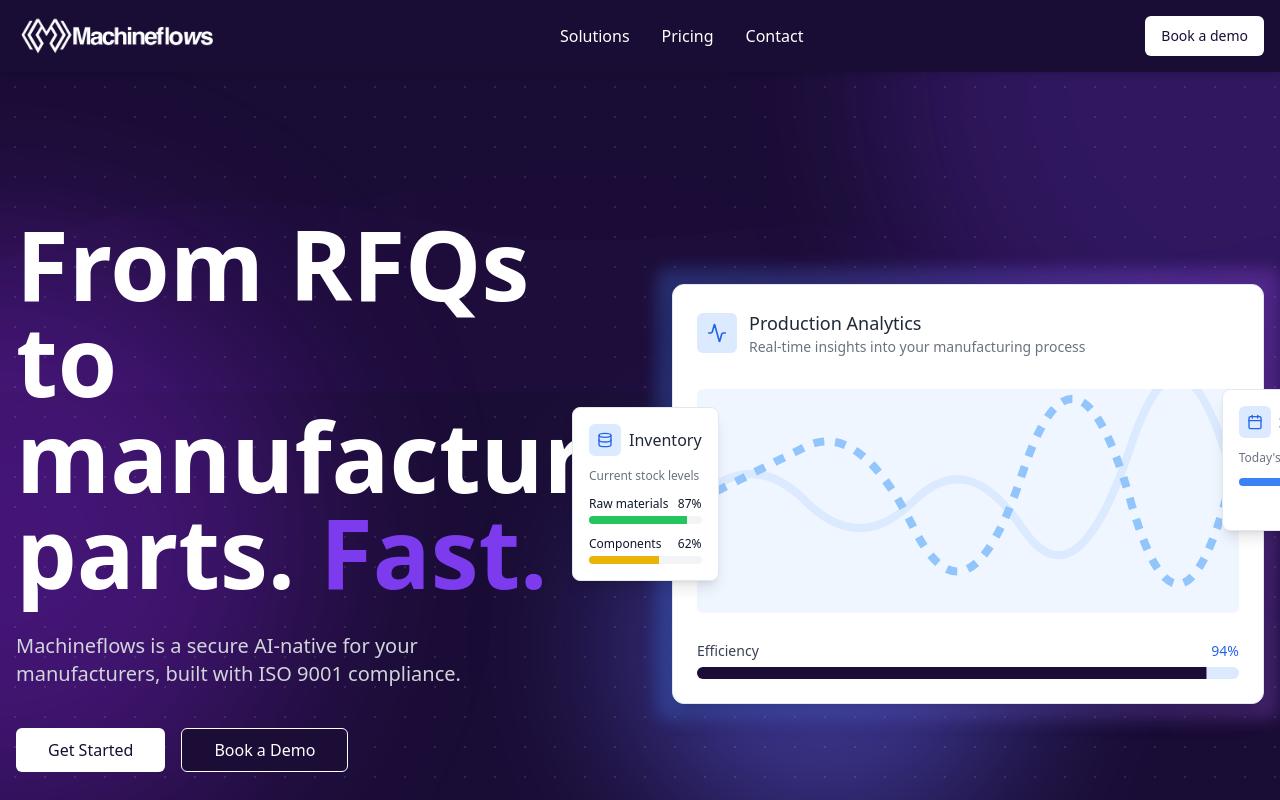
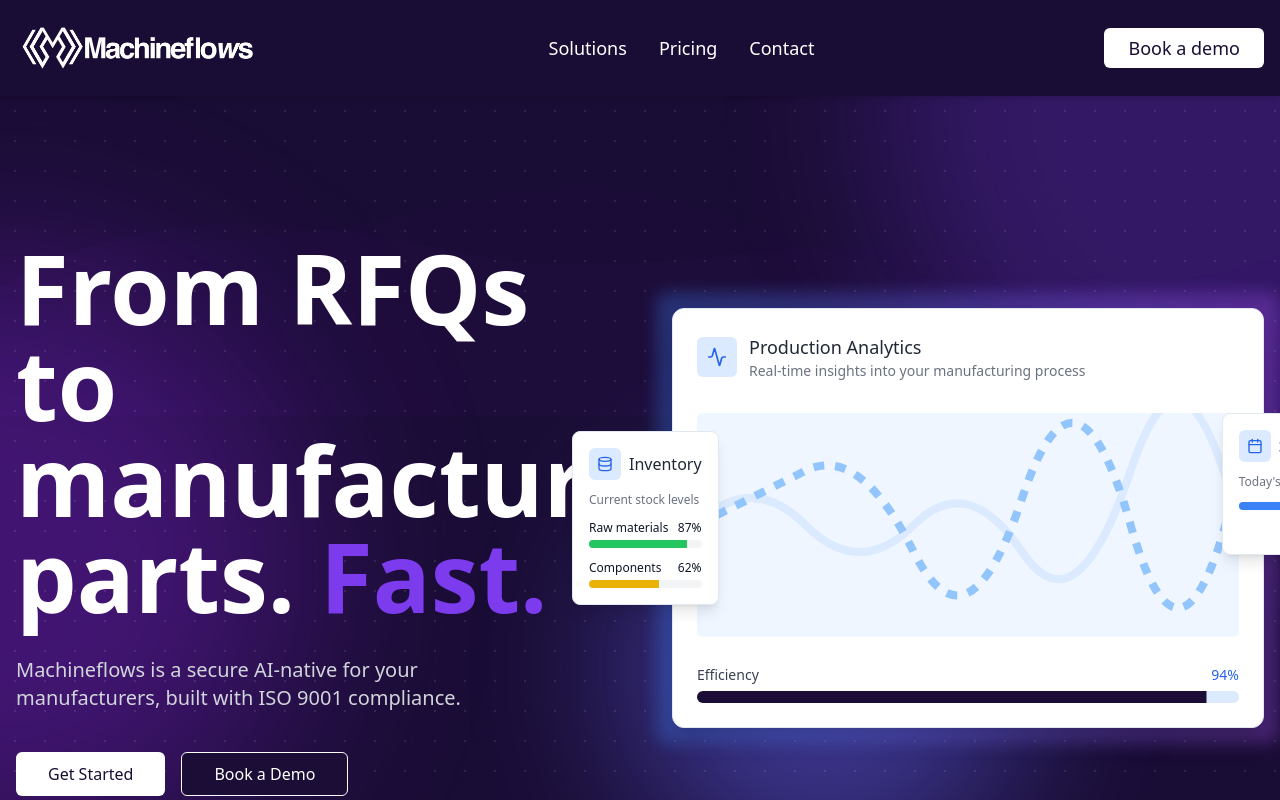
Before and after one commit to machineflows/machineflows-dot-com, a React (Vite) app: page / in a window 1280 px wide. Shown: the top 800 px of the page. Built offline with nearby package versions, Linux system fonts and the light colour scheme.

Commit message:
feat: Increase header size and make sticky
- Increased the size of the header text and logo by 1.2x.
- Made the header sticky after scrolling.

```diff
--- a/src/components/Header.tsx
+++ b/src/components/Header.tsx
@@ -8,25 +8,28 @@ const Header = () => {
   const [mobileMenuOpen, setMobileMenuOpen] = useState(false);
 
   return (
-    <header className="sticky top-0 left-0 right-0 z-50 bg-[#1a0d35] shadow-md py-4">
+    <header className="sticky top-0 left-0 right-0 z-50 bg-[#1a0d35] shadow-md py-6">
       <div className="container max-w-7xl mx-auto px-4 flex items-center justify-between">
-        <Logo />
+        {/* Logo with increased size */}
+        <div className="scale-120">
+          <Logo />
+        </div>
 
-        {/* Desktop Navigation */}
+        {/* Desktop Navigation with larger text */}
         <nav className="hidden md:flex items-center gap-8">
-          <a href="#solutions" className="font-medium text-white hover:text-gray-300 transition-colors">
+          <a href="#solutions" className="font-medium text-white text-lg hover:text-gray-300 transition-colors">
             Solutions
           </a>
-          <a href="#pricing" className="font-medium text-white hover:text-gray-300 transition-colors">
+          <a href="#pricing" className="font-medium text-white text-lg hover:text-gray-300 transition-colors">
             Pricing
           </a>
-          <a href="#contact" className="font-medium text-white hover:text-gray-300 transition-colors">
+          <a href="#contact" className="font-medium text-white text-lg hover:text-gray-300 transition-colors">
             Contact
           </a>
         </nav>
 
         <div className="hidden md:flex items-center">
-          <Button className="bg-white text-[#1a0d35] hover:bg-gray-100">Book a demo</Button>
+          <Button className="bg-white text-[#1a0d35] hover:bg-gray-100 text-lg px-6 py-2">Book a demo</Button>
         </div>
 
         {/* Mobile Menu Button */}
@@ -35,7 +38,7 @@ const Header = () => {
           onClick={() => setMobileMenuOpen(!mobileMenuOpen)}
           aria-label="Toggle menu"
         >
-          {mobileMenuOpen ? <X size={24} /> : <Menu size={24} />}
+          {mobileMenuOpen ? <X size={28} /> : <Menu size={28} />}
         </button>
       </div>
 
@@ -45,27 +48,27 @@ const Header = () => {
           <div className="container mx-auto px-4 py-4 flex flex-col gap-4">
             <a
               href="#solutions"
-              className="block py-2 text-white hover:text-gray-300 transition-colors"
+              className="block py-2 text-white text-lg hover:text-gray-300 transition-colors"
               onClick={() => setMobileMenuOpen(false)}
             >
               Solutions
             </a>
             <a
               href="#pricing"
-              className="block py-2 text-white hover:text-gray-300 transition-colors"
+              className="block py-2 text-white text-lg hover:text-gray-300 transition-colors"
               onClick={() => setMobileMenuOpen(false)}
             >
               Pricing
             </a>
             <a
               href="#contact"
-              className="block py-2 text-white hover:text-gray-300 transition-colors"
+              className="block py-2 text-white text-lg hover:text-gray-300 transition-colors"
               onClick={() => setMobileMenuOpen(false)}
             >
               Contact
             </a>
             <div className="mt-4">
-              <Button className="w-full bg-white text-[#1a0d35] hover:bg-gray-100">Book a demo</Button>
+              <Button className="w-full bg-white text-[#1a0d35] hover:bg-gray-100 text-lg">Book a demo</Button>
             </div>
           </div>
         </div>
--- a/src/components/Logo.tsx
+++ b/src/components/Logo.tsx
@@ -8,7 +8,7 @@ const Logo = () => {
         <img
           src="/lovable-uploads/bb4884cb-0c54-4f73-a4d0-b0e52dd2d1b1.png"
           alt="Machineflows Logo"
-          className="h-8 md:h-10"
+          className="h-10 md:h-12"
         />
       </div>
     </a>
```
